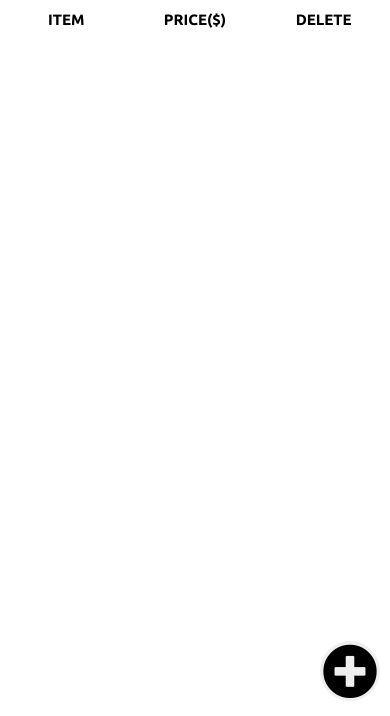
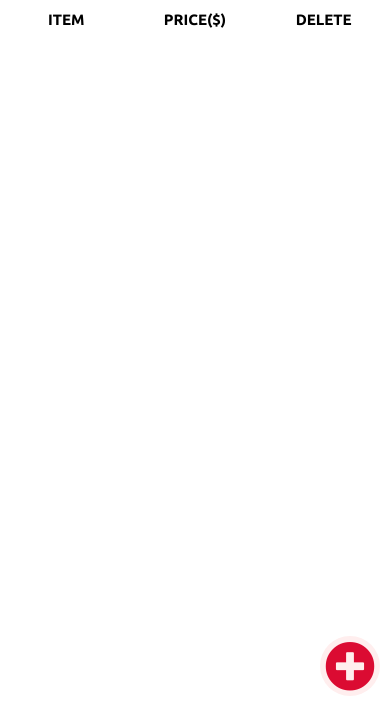
Before and after one commit to pdsprog/personal_budget, a plain HTML site: page index.html in a window 390 px wide. Shown: the part 128-844 px from the top of the page. Drawn offline with Linux system fonts and the light colour scheme.

Commit message:
Change mobile button color

```diff
--- a/css/styles.css
+++ b/css/styles.css
@@ -222,15 +222,16 @@ main {position: relative;}
   justify-content: center;
   width: 6rem;
   height: 6rem;
+  background-color: var(--white-color);
   border: none;
   border-radius: 50%;
   padding: 1rem;
   position: absolute;
-  bottom: 1.5rem;
+  bottom: 2rem;
   right: 1rem;
 }
 
-.add-item-icon {font-size: 5.5rem}
+.add-item-icon {font-size: 5rem; color: var(--red-color);}
 
 
 
```
